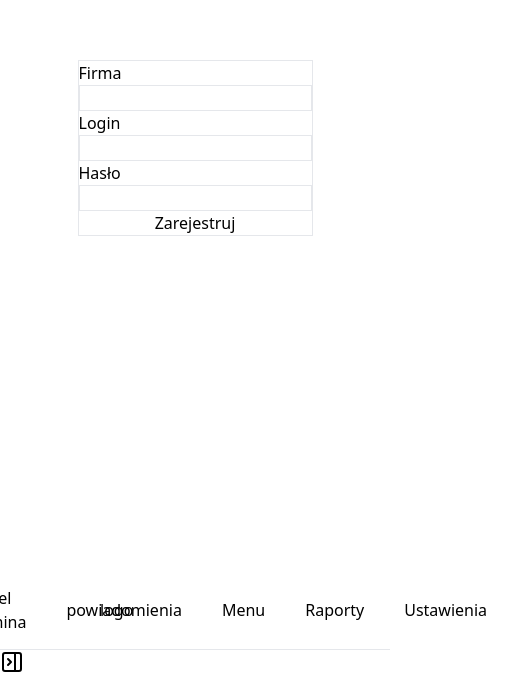
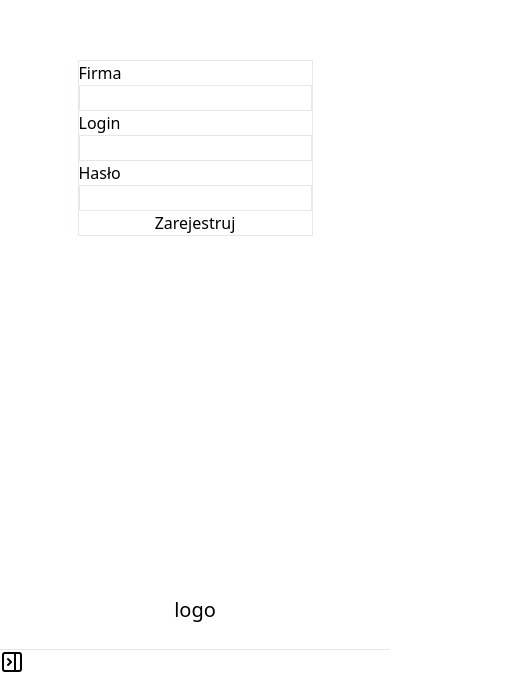
Before and after one commit to RSK-Software-Solutions/SchoolCanteenAPI, a React (Create React App) app in the folder client-side/: page /register in a window 390 px wide. Shown: the part 274-948 px from the top of the page, 507 px wide, since content can reach past the window. Built offline with nearby package versions, Linux system fonts and the light colour scheme.

Commit message:
responsive sidebar and navbar

```diff
--- a/client-side/src/Components/Navbar/Navbar.jsx
+++ b/client-side/src/Components/Navbar/Navbar.jsx
@@ -1,26 +1,19 @@
 import React from 'react';
 import {Link} from 'react-router-dom'
-import {AnimatePresence, motion} from "framer-motion";
 import {navLinks} from "./NavbarLinks";
 
 
 const Navbar = () => {
 
     return (
-        <div className='h-[80px] border-b flex'>
-            <AnimatePresence>
-                <motion.span className='flex self-center justify-start'
-                             whileHover={{ scale: 1.2 }}
-                             whileTap={{ scale: 0.8 }}
-                             style={{ x: 100 }}
-                >
-                    <Link to={'/dashboard'}>logo</Link>
-                </motion.span>
-            </AnimatePresence>
-            <div className='w-full flex justify-center'>
+        <div className='h-[80px] border-b flex text-xl'>
+            <Link to={'/dashboard'} className='flex self-center ml-20 max-md:ml-10 max-sm:w-full max-sm:mx-0 max-sm:justify-center'>logo</Link>
+            <div className=' flex justify-evenly w-full max-sm:hidden'>
                 {navLinks.map(el => (
-                    <div key={el.path} className="px-5 flex justify-center self-center">
-                        <Link to={el.path}>{el.element}</Link>
+                    <div key={el.path} className=' flex max-sm:hidden'>
+                        <div className="flex self-center">
+                            <Link to={el.path}>{el.element}</Link>
+                        </div>
                     </div>
                 ))}
             </div>
--- a/client-side/src/Components/Navbar/NavbarLinks.js
+++ b/client-side/src/Components/Navbar/NavbarLinks.js
@@ -3,7 +3,7 @@
             path: "/panel-admina", element: "Panel admina",
         },
         {
-            path: "/powiadomienia", element: "powiadomienia",
+            path: "/powiadomienia", element: "Powiadomienia",
         },
         {
             path: "/jadlospis", element: "Menu",
--- a/client-side/src/Components/Sidebar/Sidebar.jsx
+++ b/client-side/src/Components/Sidebar/Sidebar.jsx
@@ -1,6 +1,9 @@
 import React, {useState} from 'react';
 import {AnimatePresence, motion} from "framer-motion";
 import {PanelLeftClose, PanelRightClose} from "lucide-react";
+import sidebarLinks from "./SidebarLinks";
+import {Link} from 'react-router-dom'
+import {navLinks} from "../Navbar/NavbarLinks";
 
 const Sidebar = () => {
     const [isOpen, setIsOpen] = useState(false)
@@ -28,14 +31,24 @@ const Sidebar = () => {
                     animate={{x: 0}}
                     transition={{type: "just", ease: "easeInOut"}}
                 >
-                            {isOpen && (
                     <section
-                                    className='flex flex-col h-screen w-[150px] border-r justify-center '>
-                                    <nav className='w-full flex justify-center'>
-                                        MENU
+                        className='flex flex-col w-[200px] border-r justify-center '>
+                        <nav className='w-full flex justify-center flex-col gap-y-5'>
+                            {sidebarLinks.map(sidebarContent => (
+                                <Link className='flex hover:bg-gray-300 hover:underline pl-5 py-2 text-lg'
+                                      to={sidebarContent.link}>{sidebarContent.main}</Link>
+
+                            ))}
+                            {navLinks.map(navOnMobile =>
+                                (
+                                    <Link to={navOnMobile.path} className='flex hover:bg-gray-300 hover:underline pl-5 py-2 text-lg max-2xl:hidden max-sm:block'>
+                                        {navOnMobile.element}
+                                    </Link>
+                                ))}
+                            <nav>
                             </nav>
-                                </section>)}
-
+                        </nav>
+                    </section>
                 </motion.section>
             ))}
         </AnimatePresence>
--- /dev/null
+++ b/client-side/src/Components/Sidebar/SidebarLinks.jsx
@@ -0,0 +1,24 @@
+const SidebarLinks = [
+    {
+        main: "Magazyn",
+        link:"",
+        children: {
+            subMain: ""
+        }
+    },
+    {
+        main: "Zapisy na obiad",
+        children: {
+            subMain: ""
+        }
+    }, {
+        main: "cos tam",
+        link:"",
+        children: {
+            subMain: ""
+        }
+    }
+
+]
+
+export default SidebarLinks;
```
Lines whose indentation alone changed are shown as unchanged.
